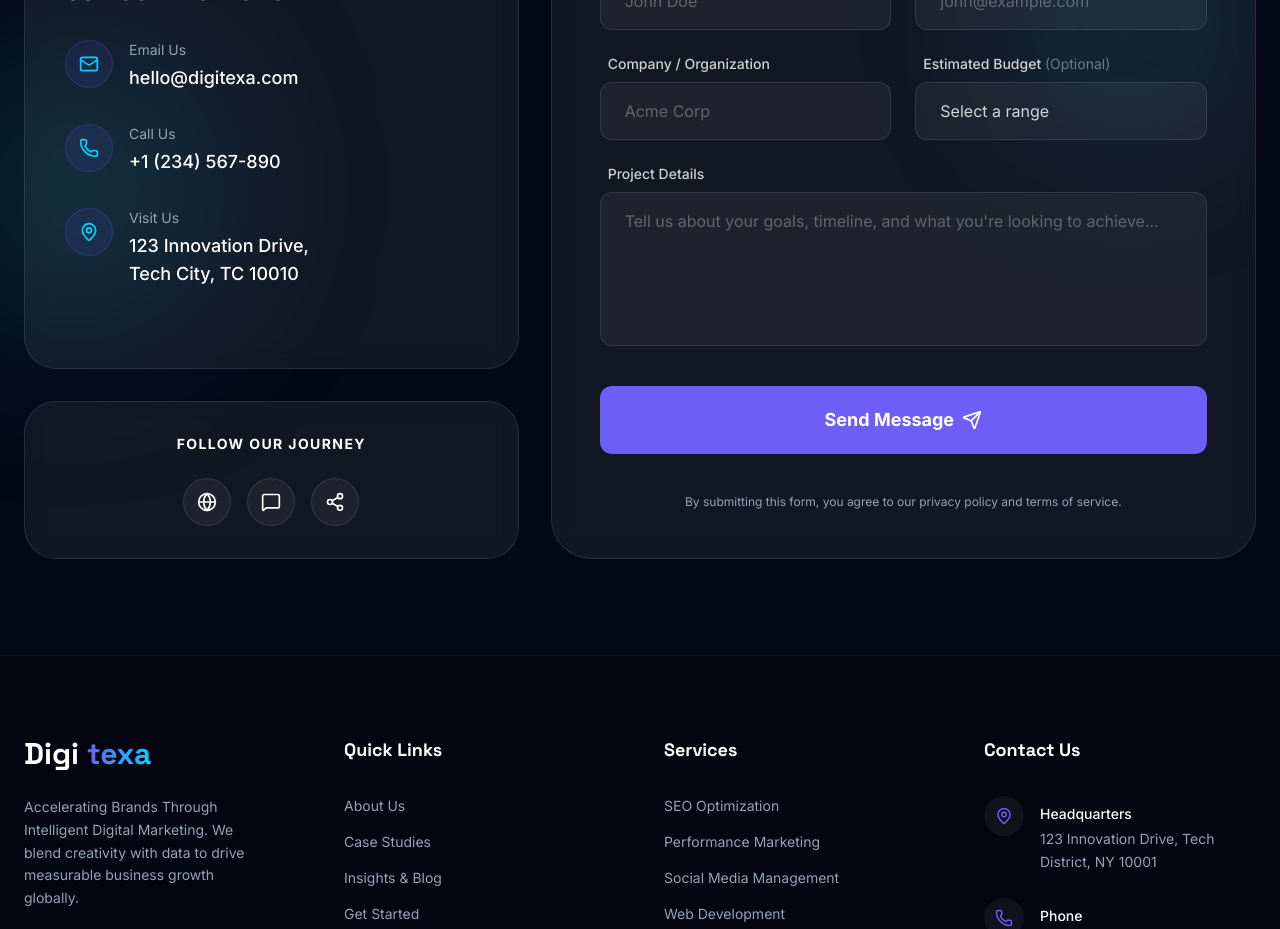
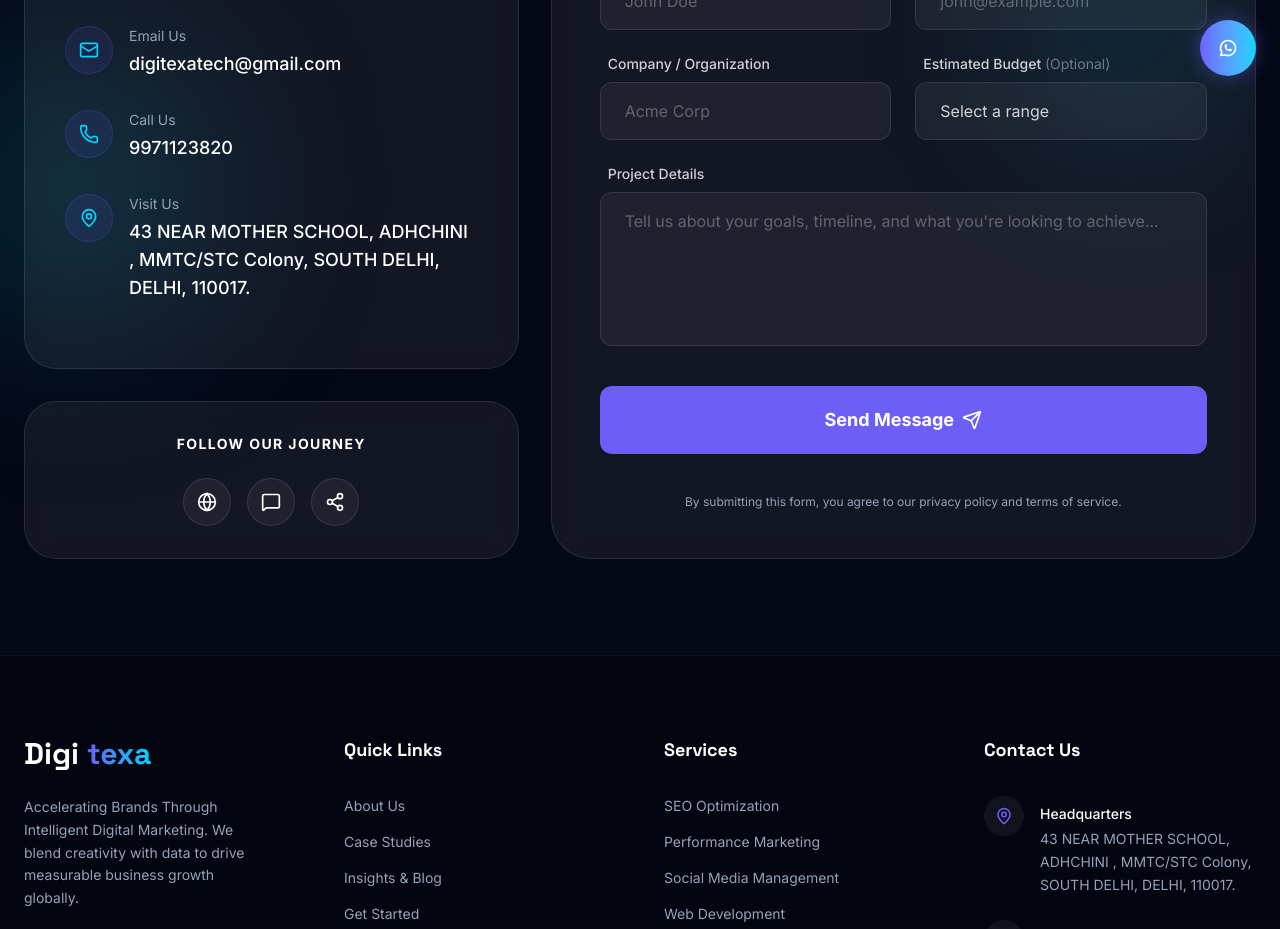
Before and after one commit to Drishti-sh02/Digitexa, a Next.js app: page /contact in a window 1280 px wide. Shown: the part 700-1629 px from the top of the page. Built offline with nearby package versions, Linux system fonts and the light colour scheme.

Commit message:
Update contact details and add WhatsApp integration

```diff
--- a/src/app/contact/page.tsx
+++ b/src/app/contact/page.tsx
@@ -74,7 +74,7 @@
                   </div>
                   <div>
                     <p className="text-sm text-subtext mb-1">Email Us</p>
-                    <a href="mailto:hello@digitexa.com" className="text-lg font-medium text-white hover:text-accent transition-colors">hello@digitexa.com</a>
+                    <a href="mailto:digitexatech@gmail.com" className="text-lg font-medium text-white hover:text-accent transition-colors">digitexatech@gmail.com</a>
                   </div>
                 </div>
 
@@ -84,7 +84,7 @@
                   </div>
                   <div>
                     <p className="text-sm text-subtext mb-1">Call Us</p>
-                    <a href="tel:+1234567890" className="text-lg font-medium text-white hover:text-accent transition-colors">+1 (234) 567-890</a>
+                    <a href="tel:+919971123820" className="text-lg font-medium text-white hover:text-accent transition-colors">9971123820</a>
                   </div>
                 </div>
 
@@ -94,7 +94,7 @@
                   </div>
                   <div>
                     <p className="text-sm text-subtext mb-1">Visit Us</p>
-                    <p className="text-lg font-medium text-white">123 Innovation Drive,<br/>Tech City, TC 10010</p>
+                    <p className="text-lg font-medium text-white">43 NEAR MOTHER SCHOOL, ADHCHINI , MMTC/STC Colony, SOUTH DELHI, DELHI, 110017.</p>
                   </div>
                 </div>
               </div>
@@ -132,12 +132,25 @@
                     exit={{ opacity: 0, scale: 0.95 }}
                     transition={{ duration: 0.3 }}
                     className="relative z-10 flex flex-col gap-6"
-                    onSubmit={(e) => { e.preventDefault(); setIsSubmitted(true); }}
+                    onSubmit={(e) => {
+                      e.preventDefault();
+                      const formData = new FormData(e.currentTarget);
+                      const name = formData.get('name');
+                      const email = formData.get('email');
+                      const company = formData.get('company');
+                      const budget = formData.get('budget') || 'Not specified';
+                      const details = formData.get('details');
+
+                      const text = `Hi Digitexa,\n\nMy name is ${name} (${email}).\nCompany: ${company}\nBudget: ${budget}\n\nProject Details:\n${details}`;
+                      window.open(`https://wa.me/919971123820?text=${encodeURIComponent(text)}`, '_blank');
+                      setIsSubmitted(true);
+                    }}
                   >
                 <div className="grid grid-cols-1 md:grid-cols-2 gap-6">
                   <div className="flex flex-col gap-2">
                     <label className="text-sm font-medium text-white/80 ml-2">Full Name</label>
                     <input
+                      name="name"
                       type="text"
                       required
                       placeholder="John Doe"
@@ -147,6 +160,7 @@
                   <div className="flex flex-col gap-2">
                     <label className="text-sm font-medium text-white/80 ml-2">Email Address</label>
                     <input
+                      name="email"
                       type="email"
                       required
                       placeholder="john@example.com"
@@ -159,6 +173,7 @@
                   <div className="flex flex-col gap-2">
                     <label className="text-sm font-medium text-white/80 ml-2">Company / Organization</label>
                     <input
+                      name="company"
                       type="text"
                       required
                       placeholder="Acme Corp"
@@ -168,6 +183,7 @@
                   <div className="flex flex-col gap-2">
                     <label className="text-sm font-medium text-white/80 ml-2">Estimated Budget <span className="text-white/40 font-normal">(Optional)</span></label>
                     <select
+                      name="budget"
                       defaultValue=""
                       className="w-full px-6 py-4 rounded-xl bg-white/5 border border-white/10 focus:border-primary focus:bg-white/10 focus:outline-none transition-all text-white/80 appearance-none cursor-pointer"
                     >
@@ -183,6 +199,7 @@
                 <div className="flex flex-col gap-2">
                   <label className="text-sm font-medium text-white/80 ml-2">Project Details</label>
                   <textarea
+                    name="details"
                     placeholder="Tell us about your goals, timeline, and what you're looking to achieve..."
                     rows={5}
                     required
--- a/src/app/layout.tsx
+++ b/src/app/layout.tsx
@@ -7,6 +7,7 @@
 import { ConsultationModalProvider } from "@/context/ConsultationModalContext";
 import ConsultationModal from "@/components/ui/ConsultationModal";
 import { CartProvider } from "@/context/CartContext";
+import FloatingContact from "@/components/ui/FloatingContact";
 
 const inter = Inter({
   variable: "--font-inter",
@@ -28,7 +29,7 @@
     siteName: "Digitexa",
     images: [
       {
-        url: "/og-image.jpg",
+        url: "/Logo.png",
         width: 1200,
         height: 630,
         alt: "Digitexa Banner",
@@ -59,6 +60,7 @@
               </main>
               <Footer />
               <ConsultationModal />
+              <FloatingContact />
             </SmoothScroll>
           </ConsultationModalProvider>
         </CartProvider>
--- a/src/app/privacy/page.tsx
+++ b/src/app/privacy/page.tsx
@@ -101,7 +101,7 @@
 
             <section>
               <h2 className="text-lg font-bold text-white mb-4">7. Contact Us</h2>
-              <p className="text-subtext">If you have any questions or comments about this notice, you may email us at <strong>hello@digitexa.com</strong>.</p>
+              <p className="text-subtext">If you have any questions or comments about this notice, you may email us at <strong>digitexatech@gmail.com</strong>.</p>
             </section>
 
           </div>
--- a/src/app/terms/page.tsx
+++ b/src/app/terms/page.tsx
@@ -100,7 +100,7 @@
 
             <section>
               <h2 className="text-lg font-bold text-white mb-4">7. Contact Us</h2>
-              <p className="text-subtext">If you have any questions or comments about these Terms, you may email us at <strong>hello@digitexa.com</strong>.</p>
+              <p className="text-subtext">If you have any questions or comments about these Terms, you may email us at <strong>digitexatech@gmail.com</strong>.</p>
             </section>
 
           </div>
--- a/src/components/Footer.tsx
+++ b/src/components/Footer.tsx
@@ -34,13 +34,13 @@
               Accelerating Brands Through Intelligent Digital Marketing. We blend creativity with data to drive measurable business growth globally.
             </p>
             <div className="flex items-center gap-4 mt-2">
-              <Link href="https://wa.me/15551234567" className="w-12 h-12 rounded-full bg-white/5 border border-white/10 flex items-center justify-center text-white hover:bg-primary hover:border-primary transition-all">
+              <Link href="https://wa.me/9971123820" className="w-12 h-12 rounded-full bg-white/5 border border-white/10 flex items-center justify-center text-white hover:bg-primary hover:border-primary transition-all">
                 <WhatsappIcon />
               </Link>
-              <Link href="mailto:hello@digitexa.com" className="w-12 h-12 rounded-full bg-white/5 border border-white/10 flex items-center justify-center text-white hover:bg-primary hover:border-primary transition-all">
+              <Link href="mailto:digitexatech@gmail.com" className="w-12 h-12 rounded-full bg-white/5 border border-white/10 flex items-center justify-center text-white hover:bg-primary hover:border-primary transition-all">
                 <Mail size={18} />
               </Link>
-              <Link href="tel:+15551234567" className="w-12 h-12 rounded-full bg-white/5 border border-white/10 flex items-center justify-center text-white hover:bg-primary hover:border-primary transition-all">
+              <Link href="tel:+919971123820" className="w-12 h-12 rounded-full bg-white/5 border border-white/10 flex items-center justify-center text-white hover:bg-primary hover:border-primary transition-all">
                 <Phone size={18} />
               </Link>
             </div>
@@ -79,7 +79,7 @@
                 </div>
                 <div className="flex flex-col pt-2">
                   <span className="text-white font-medium text-sm mb-1">Headquarters</span>
-                  <span className="text-subtext text-sm leading-relaxed">123 Innovation Drive, Tech District, NY 10001</span>
+                  <span className="text-subtext text-sm leading-relaxed">43 NEAR MOTHER SCHOOL, ADHCHINI , MMTC/STC Colony, SOUTH DELHI, DELHI, 110017.</span>
                 </div>
               </li>
               <li className="flex items-start gap-4">
@@ -88,7 +88,7 @@
                 </div>
                 <div className="flex flex-col pt-2">
                   <span className="text-white font-medium text-sm mb-1">Phone</span>
-                  <span className="text-subtext text-sm">+1 (555) 123-4567</span>
+                  <span className="text-subtext text-sm">9971123820</span>
                 </div>
               </li>
               <li className="flex items-start gap-4">
@@ -97,7 +97,7 @@
                 </div>
                 <div className="flex flex-col pt-2">
                   <span className="text-white font-medium text-sm mb-1">Email</span>
-                  <span className="text-subtext text-sm">hello@digitexa.com</span>
+                  <span className="text-subtext text-sm">digitexatech@gmail.com</span>
                 </div>
               </li>
             </ul>
--- a/src/components/ui/ConsultationModal.tsx
+++ b/src/components/ui/ConsultationModal.tsx
@@ -74,11 +74,25 @@
     e.preventDefault();
     if (validate()) {
       setIsSubmitting(true);
-      // Mock API call
+
+      const text = `*New Consultation Request*\n\n` +
+        `*Name:* ${formState.name}\n` +
+        `*Email:* ${formState.email}\n` +
+        `*Phone:* ${formState.phone}\n` +
+        `*Company:* ${formState.company || 'N/A'}\n` +
+        `*Website:* ${formState.website || 'N/A'}\n` +
+        `*Service:* ${formState.service || 'N/A'}\n` +
+        `*Industry:* ${formState.industry || 'N/A'}\n` +
+        `*Budget:* ${formState.budget || 'N/A'}\n` +
+        `*Date:* ${formState.date}\n` +
+        `*Time:* ${formState.time}\n\n` +
+        `*Project Details:*\n${formState.project}`;
+
       setTimeout(() => {
         setIsSubmitting(false);
+        window.open(`https://wa.me/919971123820?text=${encodeURIComponent(text)}`, '_blank');
         setIsSuccess(true);
-      }, 1500);
+      }, 500);
     }
   };
 
@@ -273,8 +287,8 @@
                       <div className="pt-6 mt-6 border-t border-white/10 flex flex-col items-center justify-center gap-2">
                         <span className="text-xs text-subtext uppercase tracking-widest font-bold">Need immediate assistance?</span>
                         <div className="flex flex-wrap items-center justify-center gap-6">
-                          <a href="mailto:hello@digitexa.com" className="flex items-center gap-2 text-sm text-white/90 hover:text-primary transition-colors"><Mail className="w-4 h-4" /> hello@digitexa.com</a>
-                          <a href="tel:+1234567890" className="flex items-center gap-2 text-sm text-white/90 hover:text-primary transition-colors"><Phone className="w-4 h-4" /> +1 234 567 890</a>
+                          <a href="mailto:digitexatech@gmail.com" className="flex items-center gap-2 text-sm text-white/90 hover:text-primary transition-colors"><Mail className="w-4 h-4" /> digitexatech@gmail.com</a>
+                          <a href="tel:+919971123820" className="flex items-center gap-2 text-sm text-white/90 hover:text-primary transition-colors"><Phone className="w-4 h-4" /> 9971123820</a>
                         </div>
                       </div>
                     </form>
--- /dev/null
+++ b/src/components/ui/FloatingContact.tsx
@@ -0,0 +1,96 @@
+"use client";
+
+import { useState } from "react";
+import { Phone, Mail, X } from "lucide-react";
+import { motion, AnimatePresence } from "framer-motion";
+
+const WhatsappIcon = () => (
+  <svg xmlns="http://www.w3.org/2000/svg" width="20" height="20" viewBox="0 0 24 24" fill="none" stroke="currentColor" strokeWidth="2" strokeLinecap="round" strokeLinejoin="round">
+    <path d="M3 21l1.65-3.8a9 9 0 1 1 3.4 2.9L3 21"></path>
+    <path d="M9 10a.5.5 0 0 0 1 0V9a.5.5 0 0 0-1 0v1a5 5 0 0 0 5 5h1a.5.5 0 0 0 0-1h-1a.5.5 0 0 0 0 1"></path>
+  </svg>
+);
+
+export default function FloatingContact() {
+  const [isOpen, setIsOpen] = useState(false);
+
+  const contactOptions = [
+    {
+      name: "WhatsApp",
+      icon: <WhatsappIcon />,
+      href: "https://wa.me/9971123820",
+      color: "bg-[#25D366] hover:bg-[#22c15e]",
+    },
+    {
+      name: "Phone",
+      icon: <Phone className="w-5 h-5" />,
+      href: "tel:+919971123820",
+      color: "bg-blue-600 hover:bg-blue-700",
+    },
+    {
+      name: "Email",
+      icon: <Mail className="w-5 h-5" />,
+      href: "mailto:digitexatech@gmail.com",
+      color: "bg-[#6C63FF] hover:bg-[#5a52d5]",
+    },
+  ];
+
+  return (
+    <div className="fixed bottom-6 right-6 z-[100] flex flex-col items-end gap-3">
+      <AnimatePresence>
+        {isOpen && (
+          <motion.div
+            initial={{ opacity: 0, y: 20, scale: 0.9 }}
+            animate={{ opacity: 1, y: 0, scale: 1 }}
+            exit={{ opacity: 0, y: 20, scale: 0.9 }}
+            className="flex flex-col gap-3"
+          >
+            {contactOptions.map((option) => (
+              <a
+                key={option.name}
+                href={option.href}
+                className={`w-12 h-12 rounded-full shadow-lg ${option.color} text-white flex items-center justify-center hover:scale-110 transition-transform cursor-pointer`}
+                title={option.name}
+                target={option.name === "WhatsApp" ? "_blank" : undefined}
+                rel={option.name === "WhatsApp" ? "noopener noreferrer" : undefined}
+              >
+                {option.icon}
+                <span className="sr-only">{option.name}</span>
+              </a>
+            ))}
+          </motion.div>
+        )}
+      </AnimatePresence>
+
+      <button
+        onClick={() => setIsOpen(!isOpen)}
+        className="w-14 h-14 rounded-full bg-gradient-to-r from-[#6C63FF] to-[#00D4FF] text-white shadow-[0_0_20px_rgba(108,99,255,0.4)] flex items-center justify-center hover:scale-110 transition-transform"
+        aria-label="Contact Options"
+      >
+        <AnimatePresence mode="wait">
+          {isOpen ? (
+            <motion.div
+              key="close"
+              initial={{ rotate: -90, opacity: 0 }}
+              animate={{ rotate: 0, opacity: 1 }}
+              exit={{ rotate: 90, opacity: 0 }}
+              transition={{ duration: 0.2 }}
+            >
+              <X className="w-6 h-6" />
+            </motion.div>
+          ) : (
+            <motion.div
+              key="open"
+              initial={{ rotate: 90, opacity: 0 }}
+              animate={{ rotate: 0, opacity: 1 }}
+              exit={{ rotate: -90, opacity: 0 }}
+              transition={{ duration: 0.2 }}
+            >
+              <WhatsappIcon />
+            </motion.div>
+          )}
+        </AnimatePresence>
+      </button>
+    </div>
+  );
+}
```
